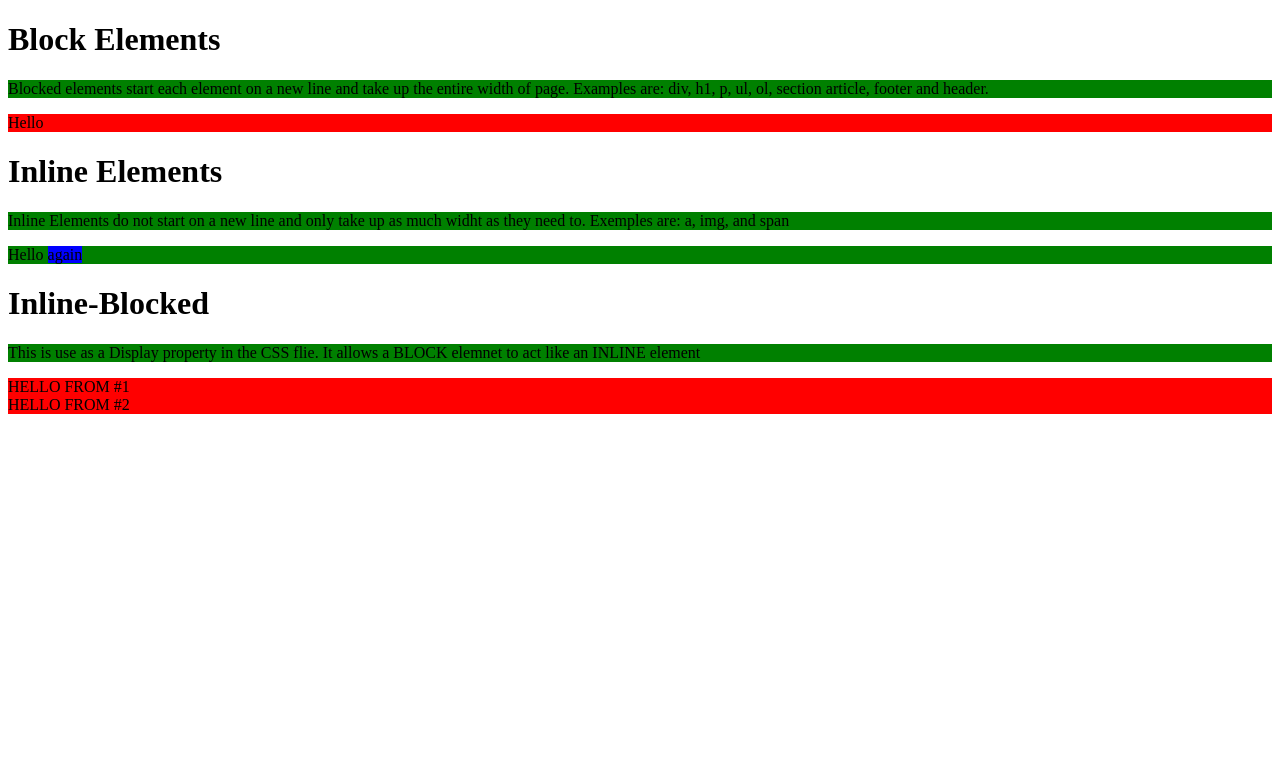
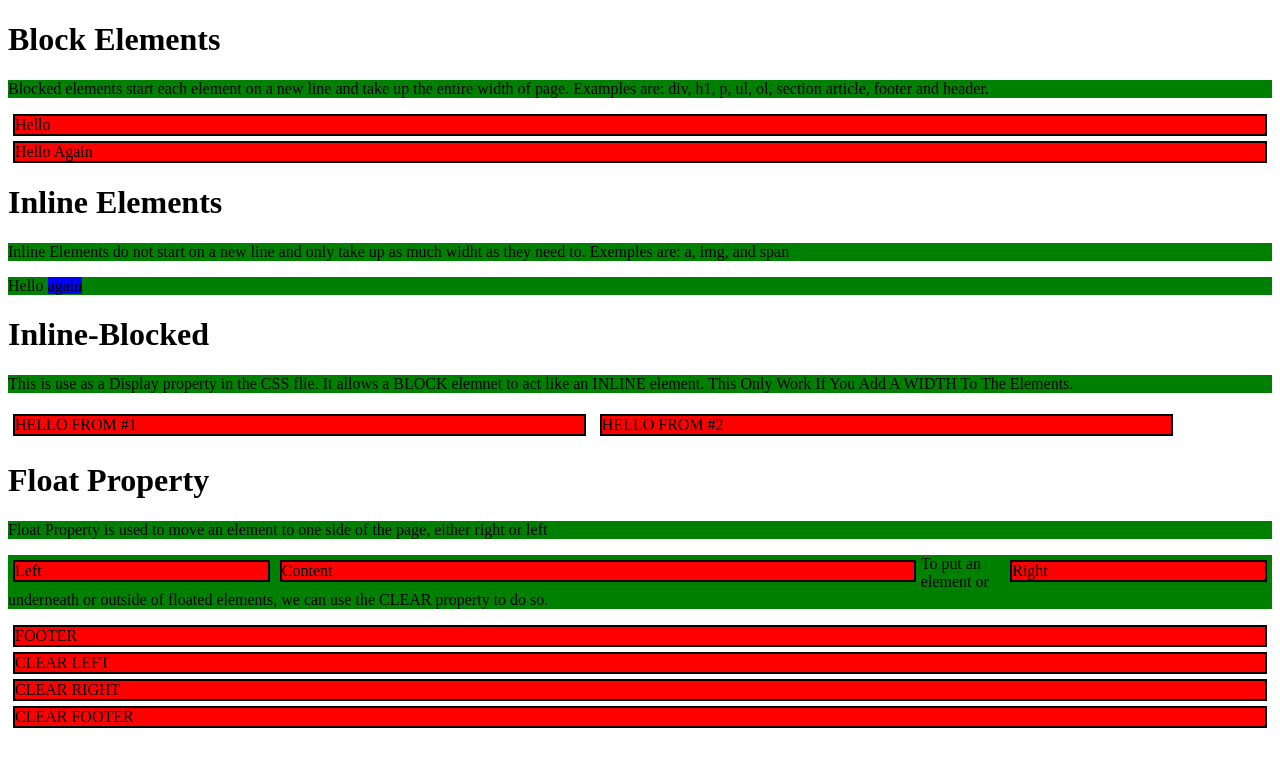
Before and after one commit to RodezJos/DisplayFloat, a plain HTML site: page index.html in a window 1280 px wide. Drawn offline with Linux system fonts and the light colour scheme.

Commit message:
added footer and float

```diff
--- a/index.html
+++ b/index.html
@@ -12,6 +12,9 @@
 
     <div>
     Hello
+  </div>
+  <div>
+      Hello Again
   </div>
 
   <h1>Inline Elements</h1>
@@ -29,7 +32,7 @@
 
 <h1>Inline-Blocked</h1>
 
-        <p> This is use as a Display property in the CSS flie. It allows a BLOCK elemnet to act like an INLINE element</p>
+        <p> This is use as a Display property in the CSS flie. It allows a BLOCK elemnet to act like an INLINE element. This Only Work If You Add A WIDTH To The Elements.</p>
 
         <div id="inline-blocked-1">
             HELLO FROM #1
@@ -39,6 +42,26 @@
             HELLO FROM #2
         </div>
 
+<h1>Float Property</h1>
+<p>Float Property is used to move an element to one side of the page, either right or left</p>
+
+<div id="float-right">
+    Right
+</div>
+
+<div id="float-left">
+    Left
+</div>
+
+<div id="float-center">
+    Content</div>
+    <p>To put an element or underneath or outside of floated elements, we can use the CLEAR property to do so.</p>
+<div id="float-footer">
+FOOTER
+</div>
+<div id="clear-left">CLEAR LEFT</div>
+<div id="clear-right">CLEAR RIGHT</div>
+<div id="clear-footer">CLEAR FOOTER</div>
 
 </body>
      </html>
--- a/style.css
+++ b/style.css
@@ -1,5 +1,7 @@
 div{
     background-color: red;
+    margin: 5px;
+    border: 2px solid black;
 }
 
 p{
@@ -11,3 +13,28 @@ p{
 #blue-background{
     background-color: blue;
 }
+
+#inline-blocked-1{
+    display: inline-block;
+    width: 45%;
+}
+
+#inline-blocked-2{
+    display: inline-block;
+    width: 45%;
+}
+
+#float-right{
+    float: right;
+    width: 20%;
+}
+
+#float-left{
+    float: left;
+    width: 20%;
+}
+
+#float-center{
+    float: left;
+    width: 50%;
+}
```
